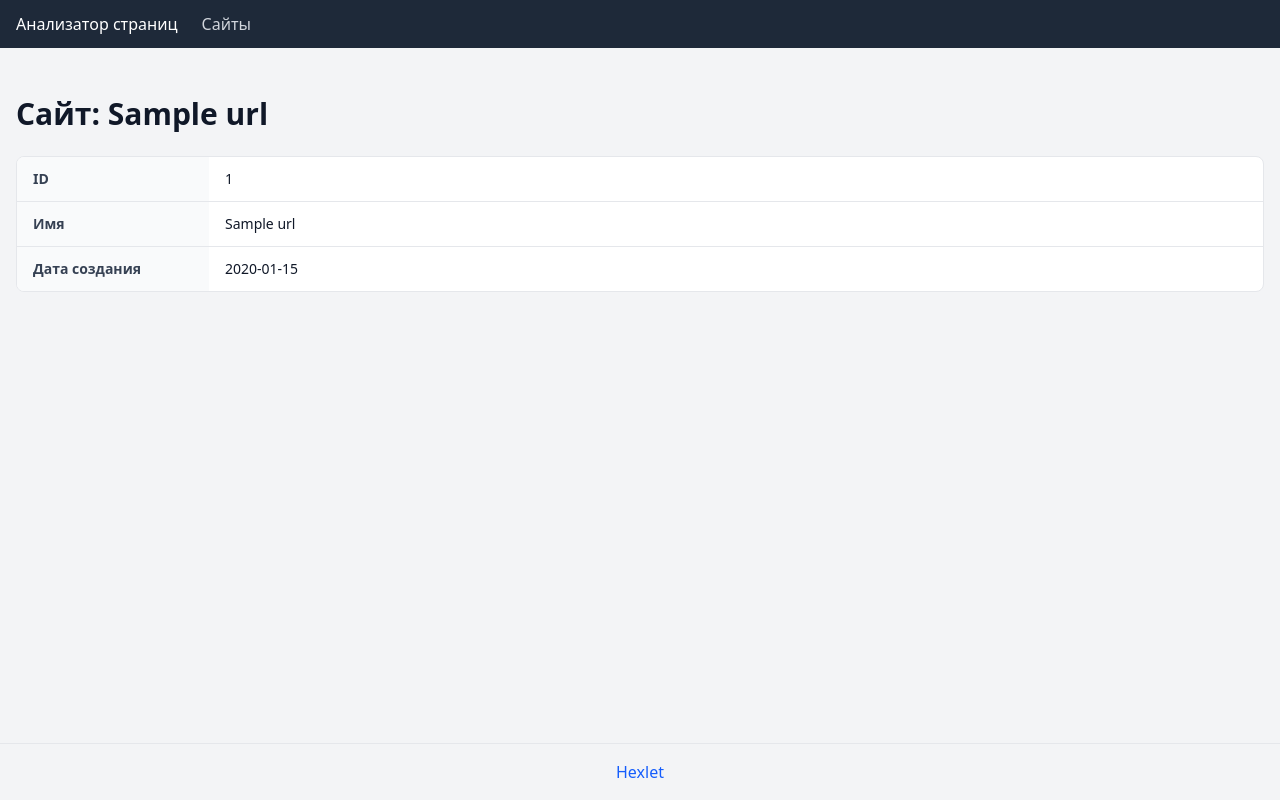
After one commit to kirillchistov/python-project-83, a Flask app: template page_analyzer/templates/url.html in a window 1280 px wide. The commit adds this page. Run offline with Flask 3, Linux system fonts and the light colour scheme; the template is opened without the code that fills it: most values are stand-ins (such as "Sample title", 1, 10 or a date in 2020); style sheets or scripts are compiled from the project's sources.

Commit message:
Step4: add PG DB and url validation, listing

```diff
--- /dev/null
+++ b/database.sql
@@ -0,0 +1,5 @@
+CREATE TABLE IF NOT EXISTS urls (
+    id BIGINT PRIMARY KEY GENERATED ALWAYS AS IDENTITY,
+    name VARCHAR(255) NOT NULL UNIQUE,
+    created_at TIMESTAMP NOT NULL
+);
--- a/page_analyzer/app.py
+++ b/page_analyzer/app.py
@@ -2,7 +2,18 @@ import os
 from pathlib import Path
 
 from dotenv import load_dotenv
-from flask import Flask, render_template
+from flask import (
+    Flask,
+    abort,
+    flash,
+    redirect,
+    render_template,
+    request,
+    url_for,
+)
+
+from .db import create_url, find_url_by_id, find_url_by_name, get_urls
+from .url_utils import is_valid_url, normalize_url
 
 load_dotenv()
 
@@ -18,3 +29,34 @@ app.config["SECRET_KEY"] = os.getenv("SECRET_KEY")
 @app.route("/")
 def index():
     return render_template("index.html")
+
+
+@app.post("/urls")
+def urls_create():
+    raw_url = request.form.get("url", "").strip()
+    if not is_valid_url(raw_url):
+        flash("Некорректный URL", "danger")
+        return render_template("index.html", url=raw_url), 422
+
+    name = normalize_url(raw_url)
+    existing = find_url_by_name(name)
+    if existing:
+        flash("Страница уже существует", "info")
+        return redirect(url_for("url_show", id=existing["id"]))
+
+    url_id = create_url(name)
+    flash("Страница успешно добавлена", "success")
+    return redirect(url_for("url_show", id=url_id))
+
+
+@app.get("/urls")
+def urls():
+    return render_template("urls.html", urls=get_urls())
+
+
+@app.get("/urls/<int:id>")
+def url_show(id):
+    url = find_url_by_id(id)
+    if url is None:
+        abort(404)
+    return render_template("url.html", url=url)
--- a/page_analyzer/templates/layout.html
+++ b/page_analyzer/templates/layout.html
@@ -12,7 +12,9 @@
         <a class="text-white hover:text-gray-200" href="{{ url_for('index') }}">
           Анализатор страниц
         </a>
-        <a class="text-gray-300 hover:text-white" href="/urls">Сайты</a>
+        <a class="text-gray-300 hover:text-white" href="{{ url_for('urls') }}">
+          Сайты
+        </a>
       </div>
     </nav>
 
--- /dev/null
+++ b/page_analyzer/templates/url.html
@@ -0,0 +1,35 @@
+{% extends "layout.html" %}
+
+{% block title %}{{ url.name }}{% endblock %}
+
+{% block content %}
+  <div class="container mx-auto px-4 py-8">
+    <h1 class="mb-6 text-3xl font-bold text-gray-900">Сайт: {{ url.name }}</h1>
+    <div class="overflow-x-auto rounded-lg border border-gray-200 bg-white">
+      <table class="min-w-full divide-y divide-gray-200" data-test="url">
+        <tbody class="divide-y divide-gray-200">
+          <tr>
+            <td class="w-48 bg-gray-50 px-4 py-3 text-sm font-semibold text-gray-700">
+              ID
+            </td>
+            <td class="px-4 py-3 text-sm text-gray-900">{{ url.id }}</td>
+          </tr>
+          <tr>
+            <td class="bg-gray-50 px-4 py-3 text-sm font-semibold text-gray-700">
+              Имя
+            </td>
+            <td class="px-4 py-3 text-sm text-gray-900">{{ url.name }}</td>
+          </tr>
+          <tr>
+            <td class="bg-gray-50 px-4 py-3 text-sm font-semibold text-gray-700">
+              Дата создания
+            </td>
+            <td class="px-4 py-3 text-sm text-gray-900">
+              {{ url.created_at.strftime('%Y-%m-%d') }}
+            </td>
+          </tr>
+        </tbody>
+      </table>
+    </div>
+  </div>
+{% endblock %}
--- a/pyproject.toml
+++ b/pyproject.toml
@@ -7,7 +7,9 @@ requires-python = ">=3.10"
 dependencies = [
     "flask>=3.1.3",
     "gunicorn>=26.1.0",
+    "psycopg[binary]>=3.3.4",
     "python-dotenv>=1.2.3",
+    "validators>=0.35.0",
 ]
 
 [dependency-groups]
```
Also changed, not shown: page_analyzer/db.py (added, +66 -0 lines), page_analyzer/templates/index.html (+6 -2 lines), page_analyzer/templates/urls.html (added, +44 -0 lines), page_analyzer/url_utils.py (added, +19 -0 lines), README.md, 4 other files.
